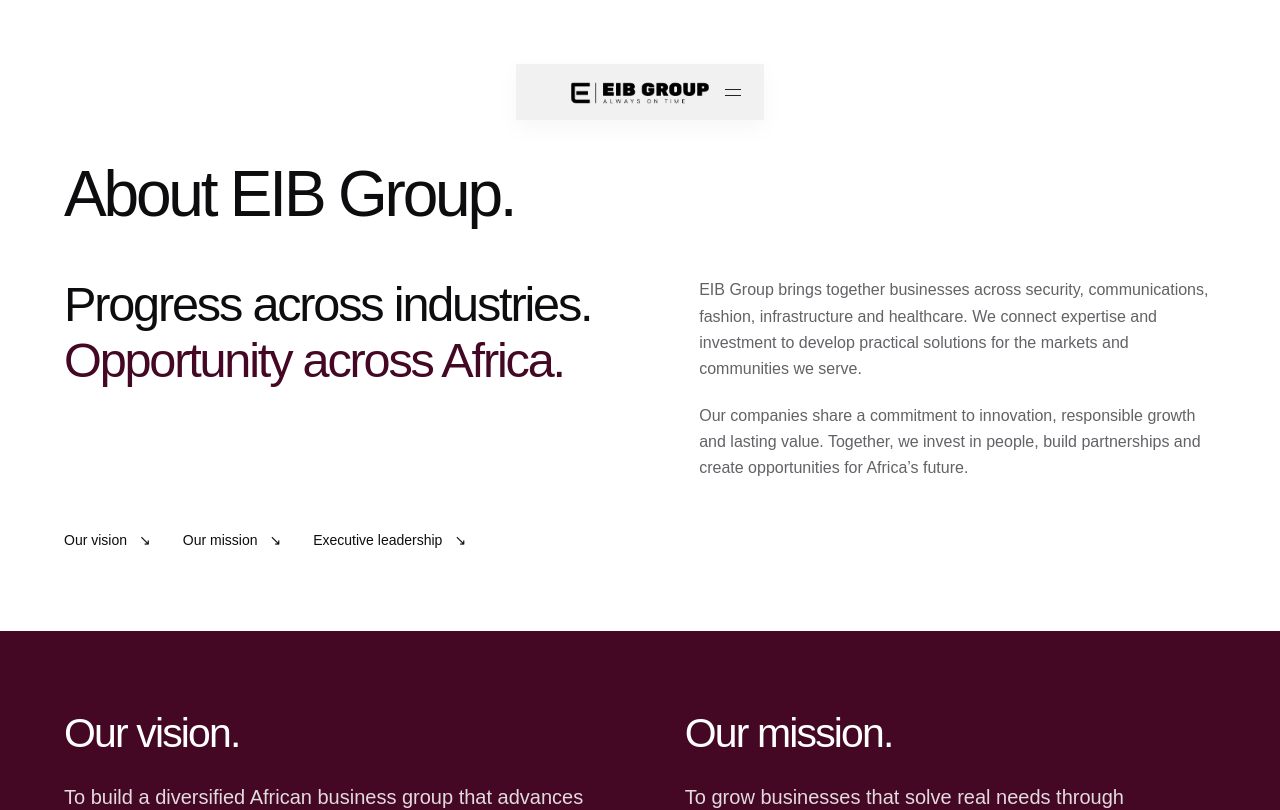
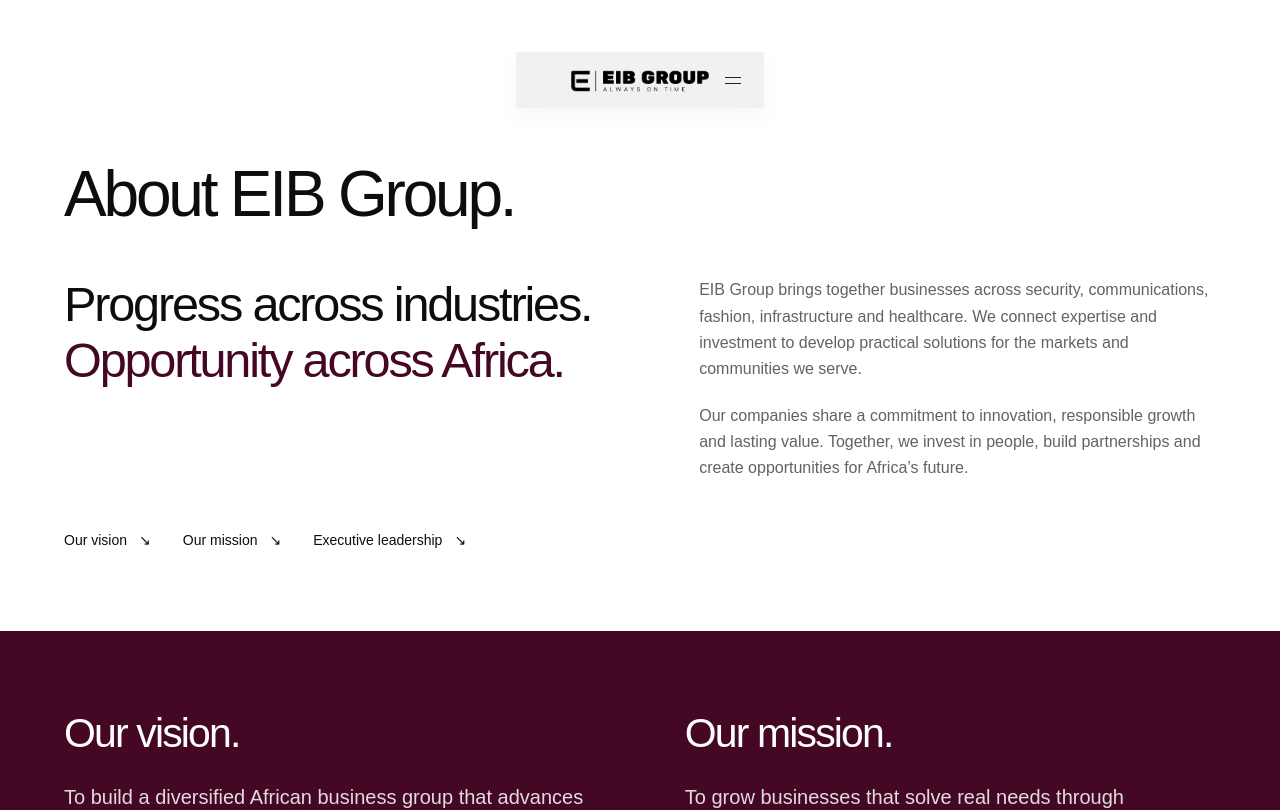
Before and after one commit to Isrealthekid/eibgroup, a Next.js app: page /about in a window 1280 px wide. Shown: the top 810 px of the page. Built offline with nearby package versions, Linux system fonts and the light colour scheme.

Commit message:
Move navigation slightly higher across screen sizes

```diff
--- a/app/navigation.css
+++ b/app/navigation.css
@@ -5,7 +5,7 @@
   --nav-muted: #b5b5ba;
   --nav-surface: rgb(36 36 38 / 36%);
   --nav-border: rgb(255 255 255 / 9%);
-  top: 4rem;
+  top: 3.25rem;
   display: block;
   width: 15.5rem;
   height: 3.5rem;
@@ -102,7 +102,7 @@
   to { transform: translate(-50%, 0); }
 }
 @media (max-width: 37.5em) {
-  .navigation { width: 15.5rem; height: 3.5rem; top: 1.25rem; }
+  .navigation { width: 15.5rem; height: 3.5rem; top: 1rem; }
   .navigation.is-open { width: calc(100vw - 2rem); height: 24rem; max-height: calc(100svh - 2.5rem); overflow-y: auto; }
   .nav-symbol { left: 1.125rem; }
   .menu { top: 4rem; grid-template-columns: 1fr; gap: 1.25rem; padding: 1rem 1.25rem 1.25rem; }
@@ -112,7 +112,7 @@
   .menu .menu-feature-title { font-size: 1.5rem; }
 }
 @media (max-height: 31.25em) and (max-width: 63.99em) and (orientation: landscape) {
-  .navigation { top: 0.875rem; }
+  .navigation { top: 0.75rem; }
   .navigation.is-open { max-height: calc(100svh - 1.75rem); overflow-y: auto; }
 }
 @media (prefers-reduced-motion: reduce) {
```
